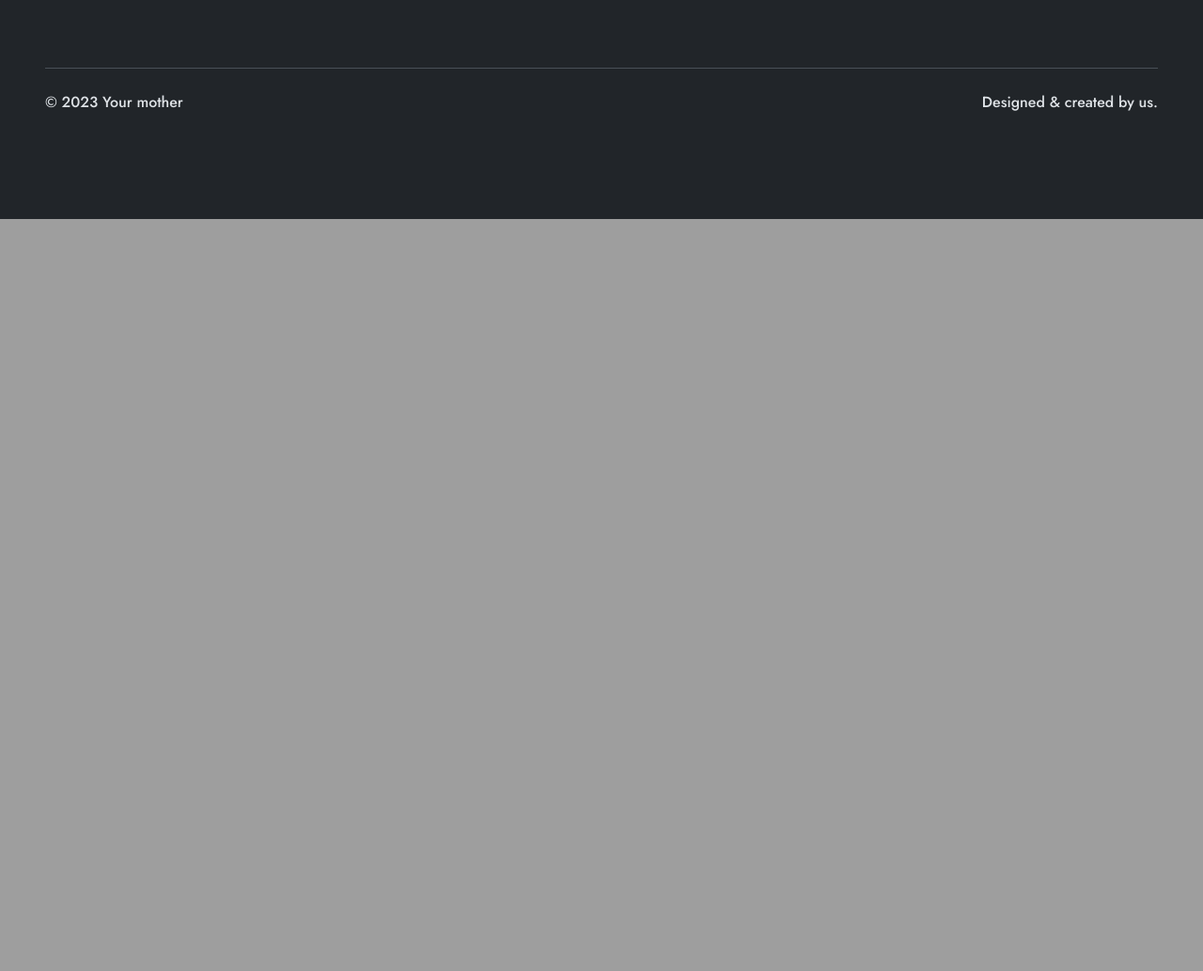
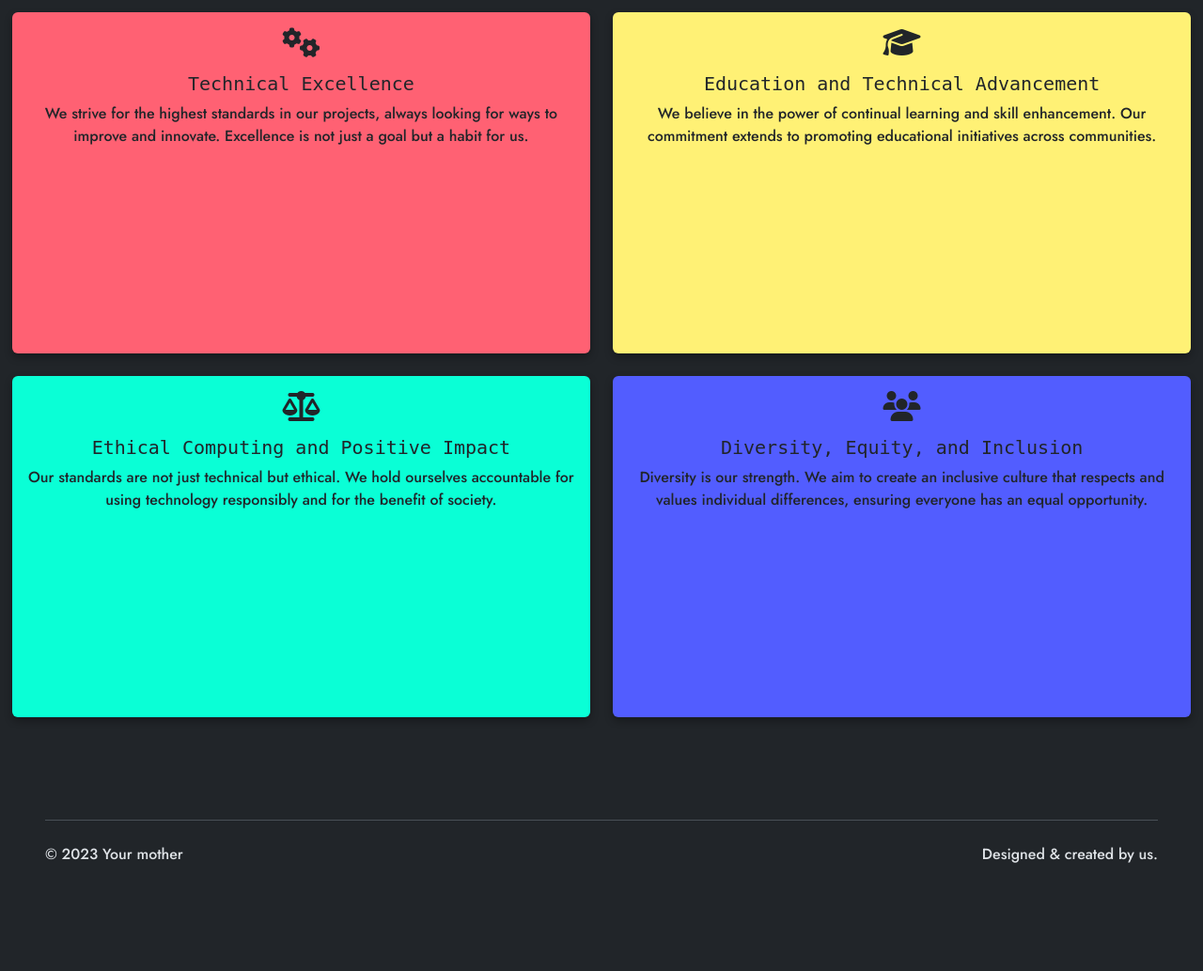
Before and after one commit to FultonBrowne/personalhome, a Django app: page / in a window 1280 px wide. Shown: the part 800-1833 px from the top of the page at 94% size. Before the commit the page ends 1033 px from the top, so only its background shows below. Run offline with Django 4.2, Linux system fonts and the light colour scheme; some libraries are stand-ins or nearby versions; some web fonts are replaced.

Commit message:
Just fooling around

```diff
--- a/static/css/styles.css
+++ b/static/css/styles.css
@@ -32,6 +32,12 @@ body {
     background: linear-gradient(to right, var(--neon-blue), var(--aquamarine));;
 }
 
+.screen-box {
+    padding: 1%;
+    background-color: rgb(33,37,41);
+    height: 100vh;
+
+}
 
 .nav-pill {
     background-color: var(--neon-blue) !important;
--- a/templates/index.html
+++ b/templates/index.html
@@ -15,6 +15,67 @@
             </div>
         </div>
     </div>
+    <div class="row text-center d-flex align-items-stretch screen-box" style="">
+            <!-- Technical Excellence -->
+            <div class="col-md-6 d-flex">
+                <div class="card text-dark bg-theme01 mb-4 flex-fill">
+                    <div class="card-body">
+                        <i class="fas fa-cogs fa-2x mb-3"></i>
+                        <h5 class="card-title">Technical Excellence</h5>
+                        <p class="card-text">
+                            We strive for the highest standards in our projects, always looking for ways to improve and
+                            innovate.
+                            Excellence is not just a goal but a habit for us.
+                        </p>
+                    </div>
+                </div>
+            </div>
+
+            <!-- Education and Technical Advancement -->
+            <div class="col-md-6 d-flex">
+                <div class="card text-dark bg-theme02 mb-4 flex-fill">
+                    <div class="card-body">
+                        <i class="fas fa-graduation-cap fa-2x mb-3"></i>
+                        <h5 class="card-title">Education and Technical Advancement</h5>
+                        <p class="card-text">
+                            We believe in the power of continual learning and skill enhancement. Our commitment extends
+                            to promoting
+                            educational initiatives across communities.
+                        </p>
+                    </div>
+                </div>
+            </div>
+
+            <!-- Ethical Computing and Positive Impact -->
+            <div class="col-md-6 d-flex">
+                <div class="card text-dark bg-theme03 mb-4 flex-fill">
+                    <div class="card-body">
+                        <i class="fas fa-balance-scale fa-2x mb-3"></i>
+                        <h5 class="card-title">Ethical Computing and Positive Impact</h5>
+                        <p class="card-text">
+                            Our standards are not just technical but ethical. We hold ourselves accountable for using
+                            technology
+                            responsibly and for the benefit of society.
+                        </p>
+                    </div>
+                </div>
+            </div>
+
+            <!-- Diversity, Equity, and Inclusion -->
+            <div class="col-md-6 d-flex">
+                <div class="card text-dark bg-theme04 mb-4 flex-fill">
+                    <div class="card-body">
+                        <i class="fas fa-users fa-2x mb-3"></i>
+                        <h5 class="card-title">Diversity, Equity, and Inclusion</h5>
+                        <p class="card-text">
+                            Diversity is our strength. We aim to create an inclusive culture that respects and values
+                            individual
+                            differences, ensuring everyone has an equal opportunity.
+                        </p>
+                    </div>
+                </div>
+            </div>
+        </div>
 
     <script src="{% static 'scripts/text-reveal.js' %}"></script>
 {%  endblock %}
```
